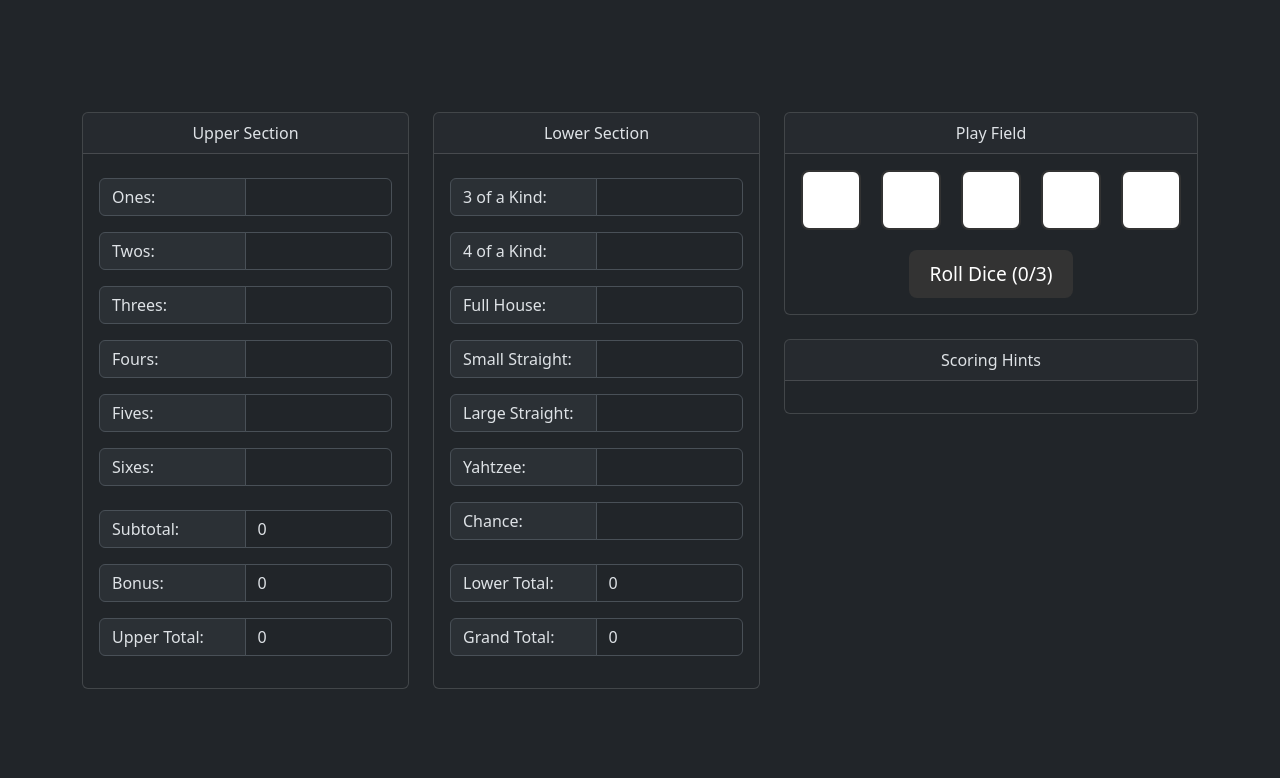
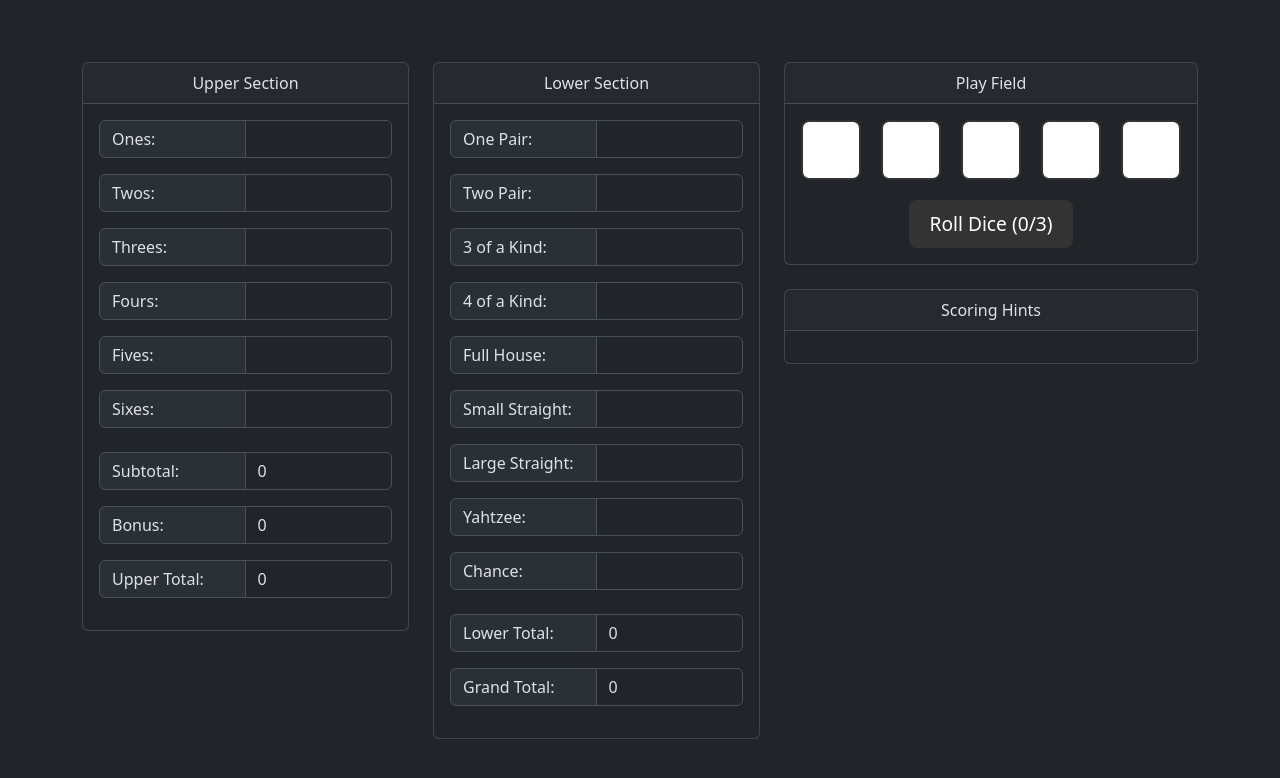
Before and after one commit to mtickle/dice-game, a React (Vite) app: page / in a window 1280 px wide. Shown: the top 778 px of the page. Built offline with nearby package versions, Linux system fonts and the light colour scheme.

Commit message:
Checkpoint

```diff
--- a/src/App.jsx
+++ b/src/App.jsx
@@ -1,26 +1,22 @@
-import { useState } from 'react'
-import reactLogo from './assets/react.svg'
-import viteLogo from '/vite.svg'
+import { useState } from 'react';
 //--- CSS imports.
 import 'bootstrap/dist/css/bootstrap.min.css';
-import './App.css'
+import './App.css';
 
 
 //--- Bootstrap imports.
-import Form from 'react-bootstrap/Form';
-import InputGroup from 'react-bootstrap/InputGroup';
+import { AnimatePresence, motion } from 'framer-motion';
 import Card from 'react-bootstrap/Card';
+import Col from 'react-bootstrap/Col';
 import Container from 'react-bootstrap/Container';
 import Row from 'react-bootstrap/Row';
-import Col from 'react-bootstrap/Col';
-import Dice from './Dice';
-import { motion, AnimatePresence } from 'framer-motion';
 
 //--- Components imports.
-import ScoreCardSection from './components/ScoreCardSection';
+import DiceField from './components/DiceField';
+import GameHistory from './components/GameHistory';
+import ScoreTotalsLower from './components/ScoreTotalsLower';
 import ScoreTotalsUpper from './components/ScoreTotalsUpper';
-import ScoreTotalsLower from './components/ScoreTotalsLower';
-import GameHistory from './components/GameHistory';
+import UnifiedScoreSection from './components/UnifiedScoreSection';
 
 //--- Initial scores object with all categories set to null
 const initialScores = {
@@ -37,6 +33,8 @@ const initialScores = {
   largeStraight: null,
   yahtzee: null,
   chance: null,
+  onePair: null,
+  twoPair: null
 };
 
 function App() {
@@ -80,7 +78,7 @@ function App() {
   const upperCategories = ['ones', 'twos', 'threes', 'fours', 'fives', 'sixes'];
 
   //--- Lower section categories
-  const lowerCategories = ['threeKind', 'fourKind', 'fullHouse', 'smallStraight', 'largeStraight', 'yahtzee', 'chance'];
+  const lowerCategories = ['onePair', 'twoPair', 'threeKind', 'fourKind', 'fullHouse', 'smallStraight', 'largeStraight', 'yahtzee', 'chance'];
 
   //--- Calculate subtotal of upper categories (treat null as zero)
   const subtotal = upperCategories.reduce(
@@ -139,6 +137,21 @@ function App() {
     const total = values.reduce((a, b) => a + b, 0);
 
     switch (category) {
+      case 'onePair': {
+        const pairs = counts
+          .map((count, i) => (count >= 2 ? i + 1 : 0))
+          .filter(v => v > 0);
+        return pairs.length ? Math.max(...pairs) * 2 : 0;
+      }
+
+      case 'twoPair': {
+        const pairs = counts
+          .map((count, i) => (count >= 2 ? i + 1 : 0))
+          .filter(v => v > 0)
+          .sort((a, b) => b - a); // highest first
+        return pairs.length >= 2 ? pairs[0] * 2 + pairs[1] * 2 : 0;
+      }
+
       case 'threeKind':
         return counts.some(c => c >= 3) ? total : 0;
       case 'fourKind':
@@ -247,7 +260,7 @@ function App() {
     setDice(Array(5).fill().map(() => ({ value: null, held: false })));
     setScores({
       ones: null, twos: null, threes: null, fours: null, fives: null, sixes: null,
-      threeKind: null, fourKind: null, fullHouse: null, smallStraight: null,
+      onePair: null, twoPair: null, threeKind: null, fourKind: null, fullHouse: null, smallStraight: null,
       largeStraight: null, yahtzee: null, chance: null,
     });
     setRollCount(0);
@@ -260,6 +273,7 @@ function App() {
       ones: 'Ones', twos: 'Twos', threes: 'Threes',
       fours: 'Fours', fives: 'Fives', sixes: 'Sixes',
       threeKind: '3 of a Kind', fourKind: '4 of a Kind',
+      onePair: 'One Pair', twoPair: 'Two Pair',
       fullHouse: 'Full House', smallStraight: 'Small Straight',
       largeStraight: 'Large Straight', yahtzee: 'Yahtzee', chance: 'Chance',
     };
@@ -303,16 +317,11 @@ function App() {
 
   return (
     <>
-
       <Container>
         <Row>
           <Col>
-            <Card>
-              <Card.Header>Upper Section</Card.Header>
-              <Card.Body bg="Secondary" >
-
-                <ScoreCardSection
-                  title=""
+            <UnifiedScoreSection
+              title="Upper Section"
               categories={upperCategories}
               scores={scores}
               suggestedScores={suggestedScores}
@@ -320,24 +329,18 @@ function App() {
               rollCount={rollCount}
               turnComplete={turnComplete}
               prettyName={prettyName}
-                />
-
+              totalsNode={
                 <ScoreTotalsUpper
                   subtotal={subtotal}
                   bonus={bonus}
                   upperTotal={upperTotal}
                 />
-
-              </Card.Body>
-            </Card>
+              }
+            />
           </Col>
           <Col>
-            <Card>
-              <Card.Header>Lower Section</Card.Header>
-              <Card.Body bg="Secondary" >
-
-                <ScoreCardSection
-                  title=""
+            <UnifiedScoreSection
+              title="Lower Section"
               categories={lowerCategories}
               scores={scores}
               suggestedScores={suggestedScores}
@@ -345,59 +348,25 @@ function App() {
               rollCount={rollCount}
               turnComplete={turnComplete}
               prettyName={prettyName}
+              totalsNode={
+                <ScoreTotalsLower
+                  lowerTotal={upperTotal}
+                  grandTotal={grandTotal}
+                />
+              }
+            />
+          </Col>
+          <Col>
+            <DiceField
+              dice={dice}
+              toggleHold={toggleHold}
+              rollDice={rollDice}
+              rollCount={rollCount}
+              dotPositions={dotPositions}
+              isGameOver={isGameOver}
+              resetGame={resetGame}
             />
 
-                <ScoreTotalsLower
-                  lowerTotal={lowerTotal}
-                  grandTotal={grandTotal}
-                />
-
-              </Card.Body>
-            </Card>
-          </Col>
-          <Col>
-            <Card>
-              <Card.Header>Play Field</Card.Header>
-              <Card.Body bg="Secondary" >
-
-                <div className="field">
-                  {dice.map((die, index) => (
-                    <div
-                      className={`die ${die.held ? 'held' : ''} ${die.value === null ? 'blank' : ''}`}
-                      key={index}
-                      onClick={() => toggleHold(index)}
-                    >
-                      {[...Array(9)].map((_, i) => (
-                        <span
-                          key={i}
-                          className="dot"
-                          style={{
-                            visibility:
-                              die.value !== null && dotPositions[die.value]?.includes(i)
-                                ? 'visible'
-                                : 'hidden',
-                          }}
-                        />
-                      ))}
-                    </div>
-                  ))}
-
-
-                </div>
-
-                <button onClick={rollDice} disabled={rollCount >= 3}>
-                  Roll Dice ({rollCount}/3)
-                </button>
-
-                {isGameOver && (
-                  <div className="game-over">
-                    <h2>Game Over! 🎉</h2>
-                    <button onClick={resetGame}>New Game</button>
-                  </div>
-                )}
-
-              </Card.Body>
-            </Card>
             &nbsp;
             <Card>
               <Card.Header>Scoring Hints</Card.Header>
--- /dev/null
+++ b/src/components/DiceField.jsx
@@ -0,0 +1,50 @@
+// DiceField.jsx
+import Card from 'react-bootstrap/Card';
+import '../Dice.css'; // Optional, if you're splitting CSS too
+
+export default function DiceField({ dice, toggleHold, rollDice, rollCount, dotPositions, isGameOver, resetGame }) {
+    return (
+        <div>
+            <Card>
+                <Card.Header>Play Field</Card.Header>
+                <Card.Body bg="Secondary">
+                    <div className="dice-field">
+                        <div className="field">
+                            {dice.map((die, index) => (
+                                <div
+                                    className={`die ${die.held ? 'held' : ''} ${die.value === null ? 'blank' : ''}`}
+                                    key={index}
+                                    onClick={() => toggleHold(index)}
+                                >
+                                    {[...Array(9)].map((_, i) => (
+                                        <span
+                                            key={i}
+                                            className="dot"
+                                            style={{
+                                                visibility:
+                                                    die.value !== null && dotPositions[die.value]?.includes(i)
+                                                        ? 'visible'
+                                                        : 'hidden',
+                                            }}
+                                        />
+                                    ))}
+                                </div>
+                            ))}
+                        </div>
+                    </div>
+                    <button onClick={rollDice} disabled={rollCount >= 3}>
+                        Roll Dice ({rollCount}/3)
+                    </button>
+                    {isGameOver && (
+                        <div className="game-over">
+                            <h2>Game Over! 🎉</h2>
+                            <button onClick={resetGame}>New Game</button>
+                        </div>
+                    )}
+
+                </Card.Body>
+            </Card>
+
+        </div>
+    );
+}
--- a/src/components/GameHistory.jsx
+++ b/src/components/GameHistory.jsx
@@ -1,4 +1,3 @@
-import React from 'react';
 import Card from 'react-bootstrap/Card';
 import ListGroup from 'react-bootstrap/ListGroup';
 
--- a/src/components/ScoreCardSection.jsx
+++ b/src/components/ScoreCardSection.jsx
@@ -1,4 +1,3 @@
-import React from 'react';
 import ScoreRow from './ScoreRow';
 
 export default function ScoreCardSection({
@@ -13,7 +12,6 @@ export default function ScoreCardSection({
 }) {
     return (
         <div className="scorecard-section mb-4">
-            <h5 className="text-light">{title}</h5>
             {categories.map((key) => (
                 <ScoreRow
                     key={key}
--- a/src/components/ScoreRow.jsx
+++ b/src/components/ScoreRow.jsx
@@ -1,6 +1,5 @@
 // components/ScoreRow.jsx
-import React from 'react';
-import { InputGroup, Form } from 'react-bootstrap';
+import { Form, InputGroup } from 'react-bootstrap';
 
 export default function ScoreRow({ category, label, score, onClick, clickable }) {
     return (
--- a/src/components/ScoreTotalsLower.jsx
+++ b/src/components/ScoreTotalsLower.jsx
@@ -1,11 +1,7 @@
-import React from 'react';
+import Form from 'react-bootstrap/Form';
 import InputGroup from 'react-bootstrap/InputGroup';
-import Form from 'react-bootstrap/Form';
 
 export default function ScoreTotalsLower({
-    subtotal,
-    bonus,
-    upperTotal,
     lowerTotal,
     grandTotal,
 }) {
--- a/src/components/ScoreTotalsUpper.jsx
+++ b/src/components/ScoreTotalsUpper.jsx
@@ -1,13 +1,10 @@
-import React from 'react';
+import Form from 'react-bootstrap/Form';
 import InputGroup from 'react-bootstrap/InputGroup';
-import Form from 'react-bootstrap/Form';
 
 export default function ScoreTotalsUpper({
     subtotal,
     bonus,
     upperTotal,
-    lowerTotal,
-    grandTotal,
 }) {
     const rows = [
         { label: 'Subtotal', value: subtotal },
--- /dev/null
+++ b/src/components/UnifiedScoreSection.jsx
@@ -0,0 +1,35 @@
+
+import Card from 'react-bootstrap/Card';
+
+import ScoreCardSection from './ScoreCardSection';
+
+export default function UnifiedScoreSection({
+    title,
+    categories,
+    scores,
+    suggestedScores,
+    applyScore,
+    rollCount,
+    turnComplete,
+    prettyName,
+    totalsNode, // this will be a React element like <ScoreTotalsUpper ... />
+}) {
+    return (
+        <Card>
+            <Card.Header>{title}</Card.Header>
+            <Card.Body bg="Secondary">
+                <ScoreCardSection
+                    title=""
+                    categories={categories}
+                    scores={scores}
+                    suggestedScores={suggestedScores}
+                    applyScore={applyScore}
+                    rollCount={rollCount}
+                    turnComplete={turnComplete}
+                    prettyName={prettyName}
+                />
+                {totalsNode}
+            </Card.Body>
+        </Card>
+    );
+}
```
Also changed, not shown: src/components/SuggestedScores.jsx (added, +52 -0 lines). Lines whose indentation alone changed are shown as unchanged.
